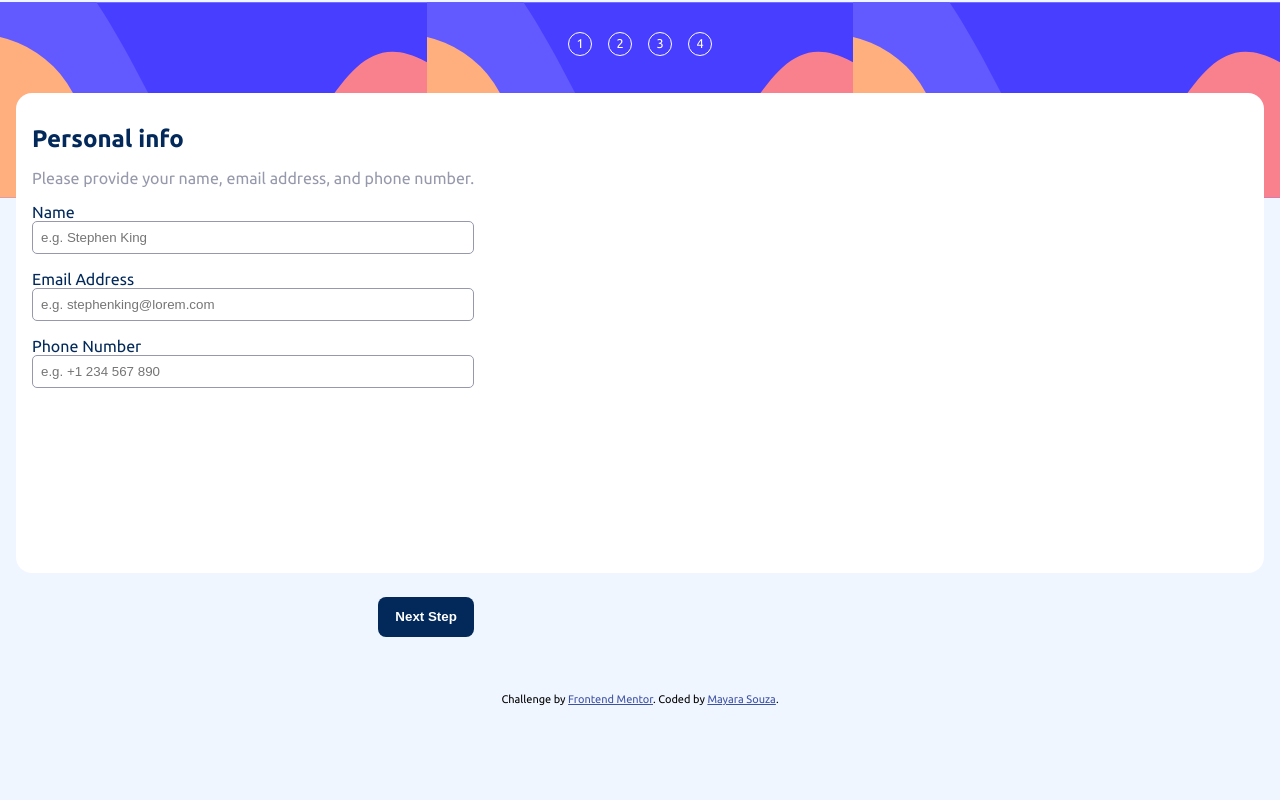
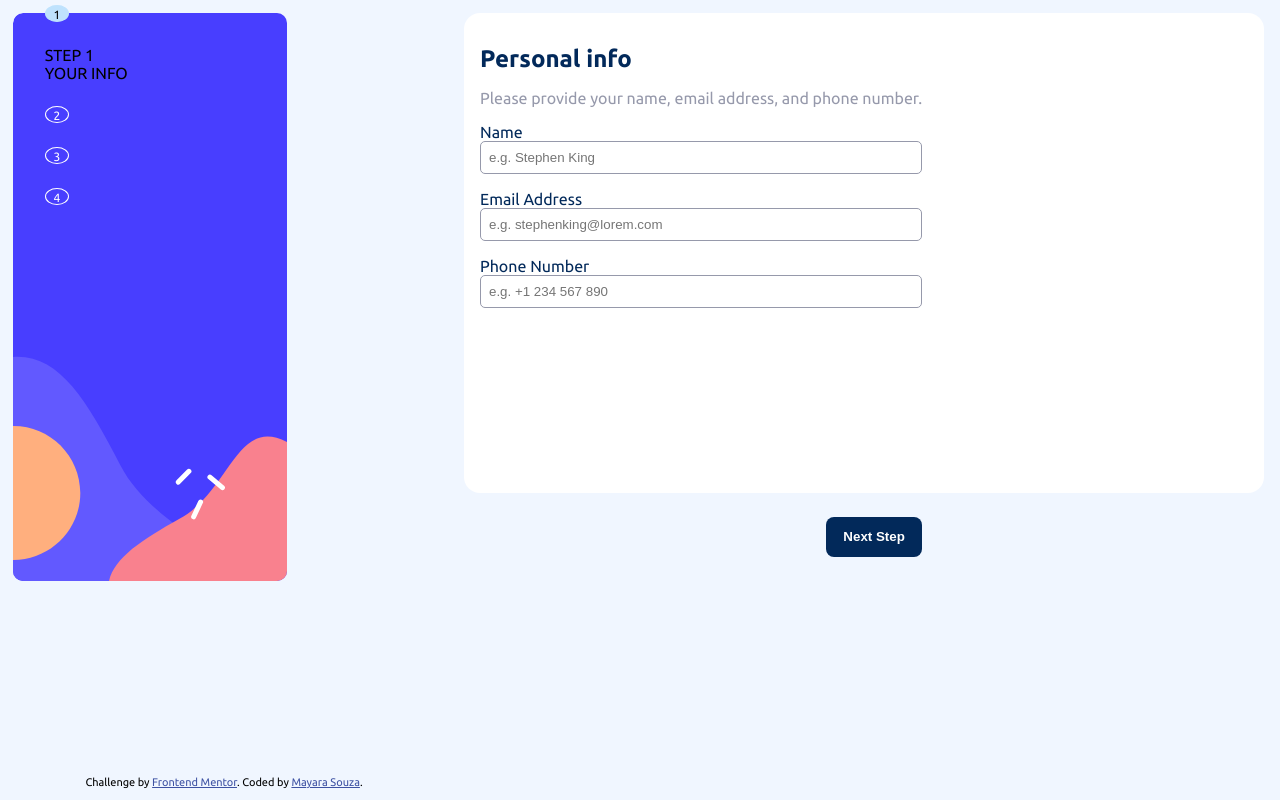
Before and after one commit to Mayara-Souza/Multi-step-form, a plain HTML site: page index.html in a window 1280 px wide. Drawn offline with Linux system fonts and the light colour scheme.

Commit message:
iniciando responsividade tablet/desktop

```diff
--- a/index.html
+++ b/index.html
@@ -16,14 +16,19 @@
 </head>
 <body>
 
+  <div class="container">
   <!-- Sidebar start -->
   <div id="sidebar">
     <section class="steps">
       <ol>
-        <li>1</li>
-        <li>2</li>
-        <li>3</li>
-        <li>4</li>
+        <li class="active">1</li>
+          <div class="step">
+            <p class="aditional-details">STEP 1</p>
+            <span>YOUR INFO</span>
+          </div>
+        <li class="">2</li>
+        <li class="">3</li>
+        <li class="">4</li>
       </ol>
     </section>
   </div>
@@ -249,9 +254,11 @@
   </section>
   <!-- Step 5 end -->
 
-  <div class="attribution">
-    Challenge by <a href="https://www.frontendmentor.io?ref=challenge" target="_blank">Frontend Mentor</a>.
-    Coded by <a href="#">Mayara Souza</a>.
+  <footer class="attribution">
+    <p>Challenge by</p> <a href="https://www.frontendmentor.io?ref=challenge" target="_blank">Frontend Mentor</a>.
+    <p>Coded by</p> <a href="#">Mayara Souza</a>.
+  </footer>
+
   </div>
 </body>
 </html>
--- a/style.css
+++ b/style.css
@@ -27,8 +27,9 @@ body{
 }
 
 div#sidebar{
-    background-image: url(./assets/images/bg-sidebar-mobile.svg);
-    background-repeat: round;
+    /* background-image: url(./assets/images/bg-sidebar-mobile.svg); */
+    background-repeat: repeat-x;
+    object-fit: cover;
     width: 100vw;
     min-height: 25vh;
     max-height: 40vh;
@@ -37,25 +38,31 @@ div#sidebar{
 section.steps ol{
     display: flex;
     justify-content: center;
+    align-items: center;
     flex-direction: row;
+    height: 15vh;
     gap: 1rem;
-
 }
 
 section.steps ol li{
     list-style: none;
 
-    margin-top: 2rem;
     width: 1.5rem;
     height: 1.5rem;
-    padding: .2rem;
 
     border: 1px solid #fff;
     color: #fff;
     border-radius: 100%;
 
-    text-align: center;
-    font-size: .8rem;
+    padding-top: 2px;
+    text-align:center;
+    font-size: .75rem;
+}
+
+section.steps ol :is(li.active){
+    background-color: var(--light-blue);
+    border: 1px solid var(--light-blue);
+    color: #000;
 }
 
 section.form{
@@ -120,6 +127,62 @@ div.boundary button.next-step{
 
 }
 
+footer > p{
+    display: inline;
+}
+
+/* ========= Tablets and Ipads ===================*/
+@media (min-width: 768px) {
+
+    div.container{
+        display: grid;
+        grid-template-columns: 35% 65%;
+        grid-template-rows: 97vh 3vh;
+        grid-template-areas: "sidebar form"
+    }
+
+    div#sidebar{
+        grid-area: sidebar;
+        border-radius: 10px;
+
+        max-width: 100%;
+        max-height: 100%;
+
+        margin: .8rem 0 0 .8rem;
+        padding: 2rem;
+
+
+
+        background-image: url(./assets/images/bg-sidebar-desktop.svg);
+        background-repeat: no-repeat;
+
+        object-fit: cover;
+    }
+
+    section.steps ol{
+        display: flex;
+        align-items: flex-start;
+
+        flex-direction: column;
+        height: 15vh;
+        gap: 1.5rem;
+
+    }
+
+
+
+    section.form{
+        grid-area: form;
+        top: 0;
+
+    }
+
+
+
+}
+
+
+
 
 section.hidden{
     display: none;
```
